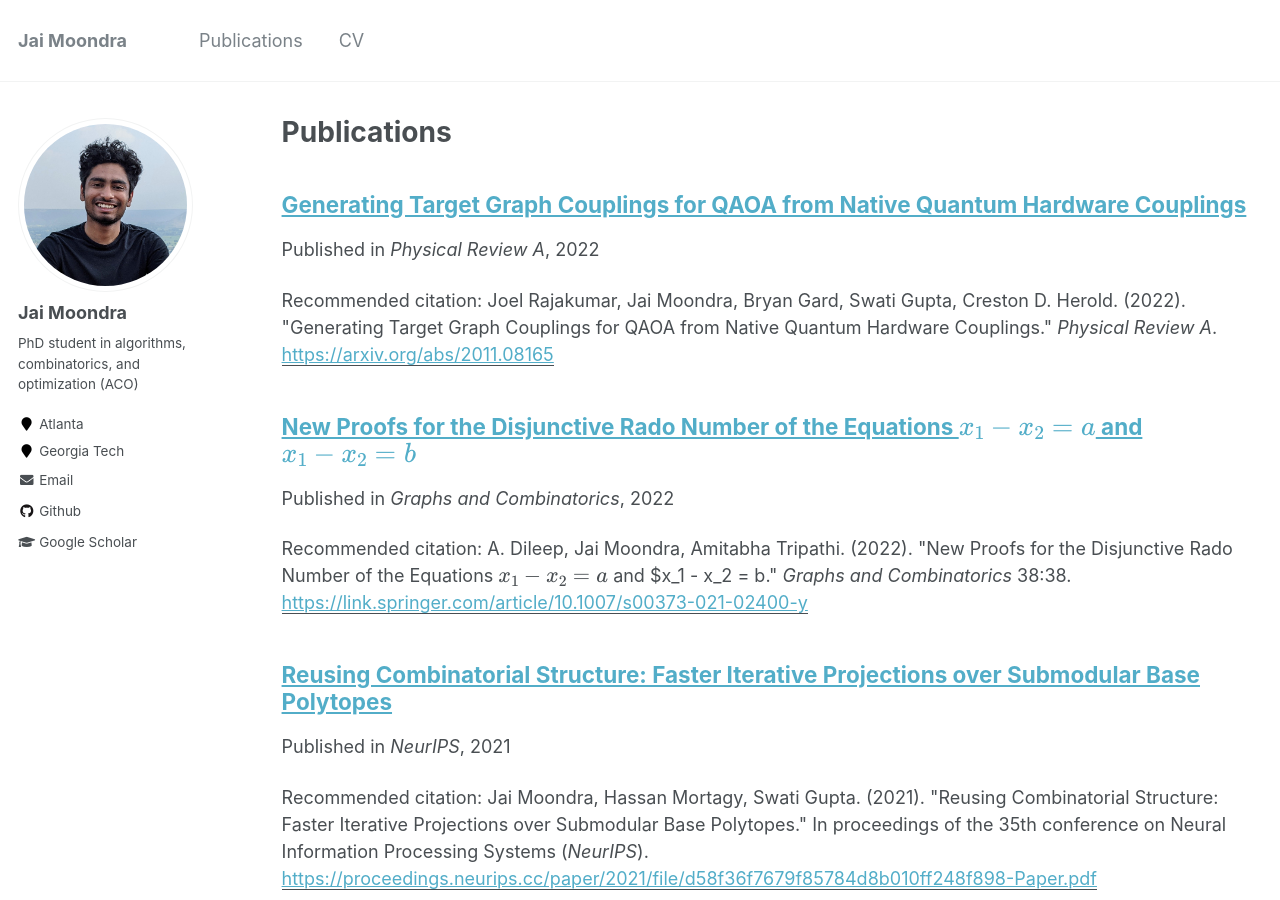
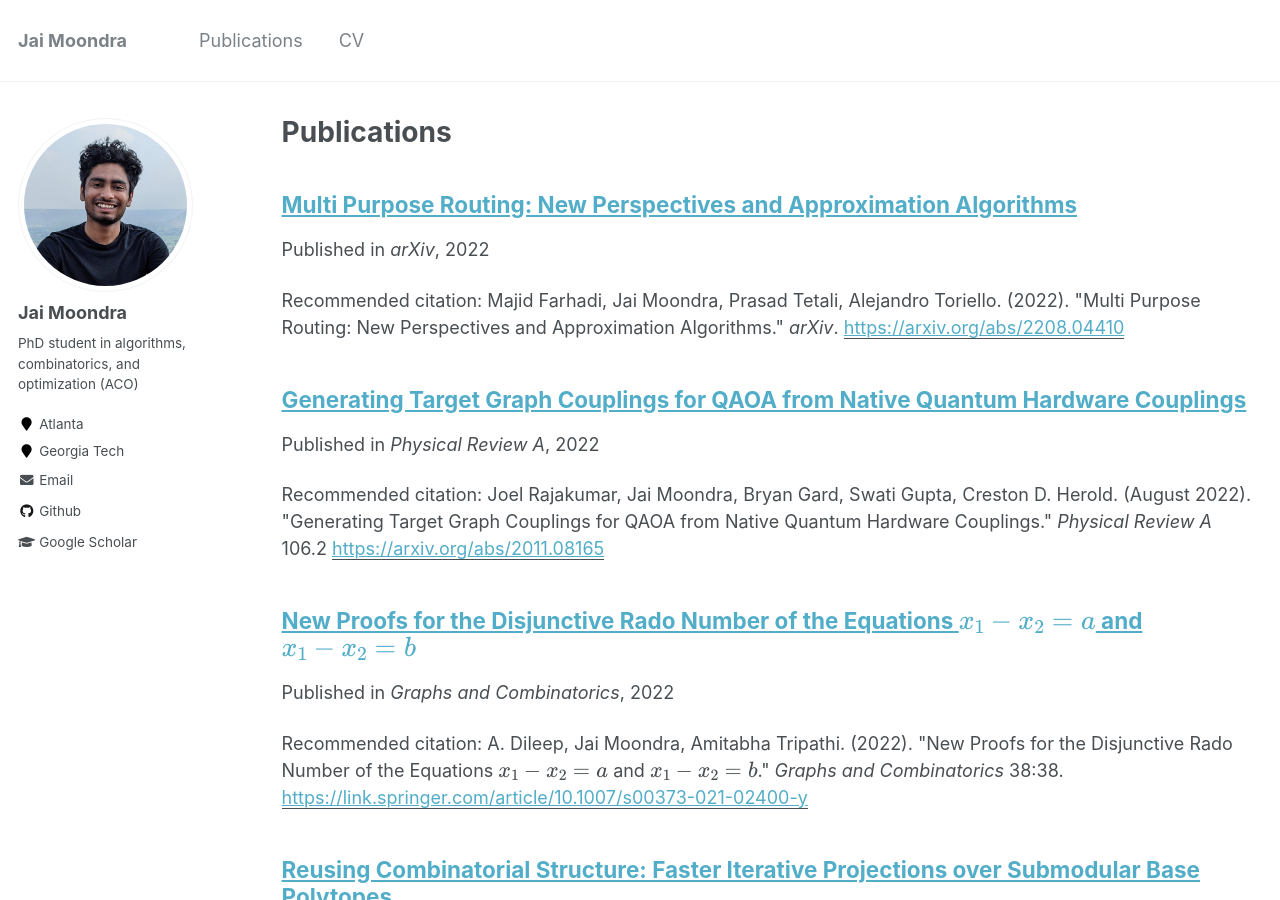
Before and after one commit to ruijiacao/jaimoondra.github.io, a Jekyll site: the page built from _pages/publications.md, in a window 1280 px wide and 900 px high. Built offline with Jekyll 4.4.1, drawn with Linux system fonts in a browser that asks for light colours; formulas are drawn with MathJax 3.

Commit message:
Added updates on papers: L_p TSP and coupling paper

```diff
--- a/_publications/generating-target-graph-couplings-for-qaoa-from-native-quantum-hardware-couplings.md
+++ b/_publications/generating-target-graph-couplings-for-qaoa-from-native-quantum-hardware-couplings.md
@@ -6,9 +6,9 @@ excerpt: ''
 date: 2022-07-21
 venue: 'Physical Review A'
 paperurl: 'https://arxiv.org/abs/2011.08165'
-citation: 'Joel Rajakumar, Jai Moondra, Bryan Gard, Swati Gupta, Creston D. Herold. (2022). &quot;Generating Target Graph Couplings for QAOA from Native Quantum Hardware Couplings.&quot; <i>Physical Review A</i>.'
+citation: 'Joel Rajakumar, Jai Moondra, Bryan Gard, Swati Gupta, Creston D. Herold. (August 2022). &quot;Generating Target Graph Couplings for QAOA from Native Quantum Hardware Couplings.&quot; <i>Physical Review A</i> 106.2'
 ---
 Abstract: We present methods for constructing any target coupling graph using limited global controls in an Ising-like quantum spin system. Our approach is motivated by implementing the quantum approximate optimization algorithm (QAOA) on trapped ion quantum hardware to find approximate solutions to Max-Cut. We present a mathematical description of the problem and provide approximately optimal algorithmic constructions that generate arbitrary unweighted coupling graphs with n nodes in O(n) global entangling operations and weighted graphs with m edges in O(m) operations. These upper bounds are not tight in general, and we formulate a mixed-integer program to solve the graph coupling problem to optimality. We perform numeric experiments on small graphs with n≤8 and show that optimal sequences, which use fewer operations, can be found using mixed-integer programs. Noisy simulations of Max-Cut QAOA show that our implementation is less susceptible to noise than the standard gate-based compilation.
 
-[Journal link](https://journals.aps.org/pra/accepted/73070Nd5L0115d1069351877aa84261a48288c856) |
+[Journal link](https://journals.aps.org/pra/abstract/10.1103/PhysRevA.106.022606) |
 [arXiv](https://arxiv.org/abs/2011.08165)
--- /dev/null
+++ b/_publications/multi-purpose-routing-new-perspectives-and-approximation-algorithms.md
@@ -0,0 +1,17 @@
+---
+title: "Multi Purpose Routing: New Perspectives and Approximation Algorithms"
+collection: publications
+permalink: /publication/multi-purpose-routing-new-perspectives-and-algorithms
+excerpt: ''
+date: 2022-08-08
+venue: 'arXiv'
+paperurl: 'https://arxiv.org/abs/2208.04410'
+citation: 'Majid Farhadi, Jai Moondra, Prasad Tetali, Alejandro Toriello. (2022). &quot;Multi Purpose Routing: New Perspectives and Approximation Algorithms.&quot; <i>arXiv</i>.'
+---
+Abstract: The cost due to delay in services may be intrinsically different for various applications of vehicle routing such as medical emergencies, logistical operations, and ride-sharing.
+We study a fundamental generalization of the Traveling Salesman Problem, namely $L_p$ TSP, where the objective is to minimize an aggregated measure of the delay in services, quantified by the Minkowski $p$-norm of the delay vector.
+We present efficient combinatorial and Linear Programming algorithms for approximating $L_p$ TSP on general metrics.
+We provide several approximation algorithms for the $L_p$ TSP problem, including $4.27$ & $10.92$-approximation algorithms for single & multi vehicle $L_2$ TSP, called the Traveling Firefighter Problem.
+Among other contributions, we provide an $8$-approximation and a $1.78$ inapproximability for All-Norm TSP problem, addressing scenarios where one does not know the ideal cost function, or is seeking simultaneous approximation with respect to any cost function.
+
+[arXiv](https://arxiv.org/abs/2208.04410)
```
Also changed, not shown: _publications/new-proofs-for-the-disjunctive-rado-number-of-the-2-equations.md (+2 -2 lines).
